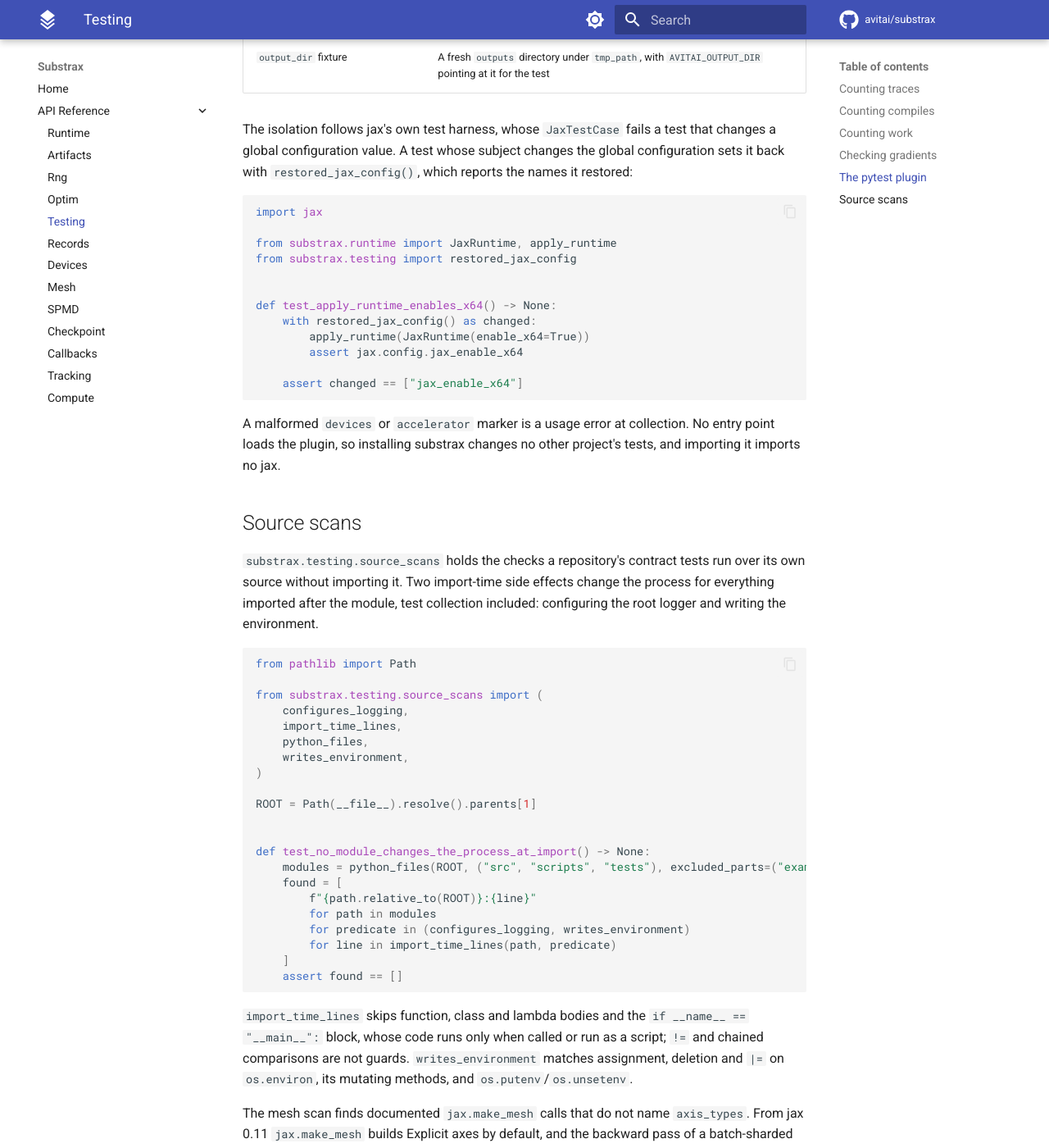
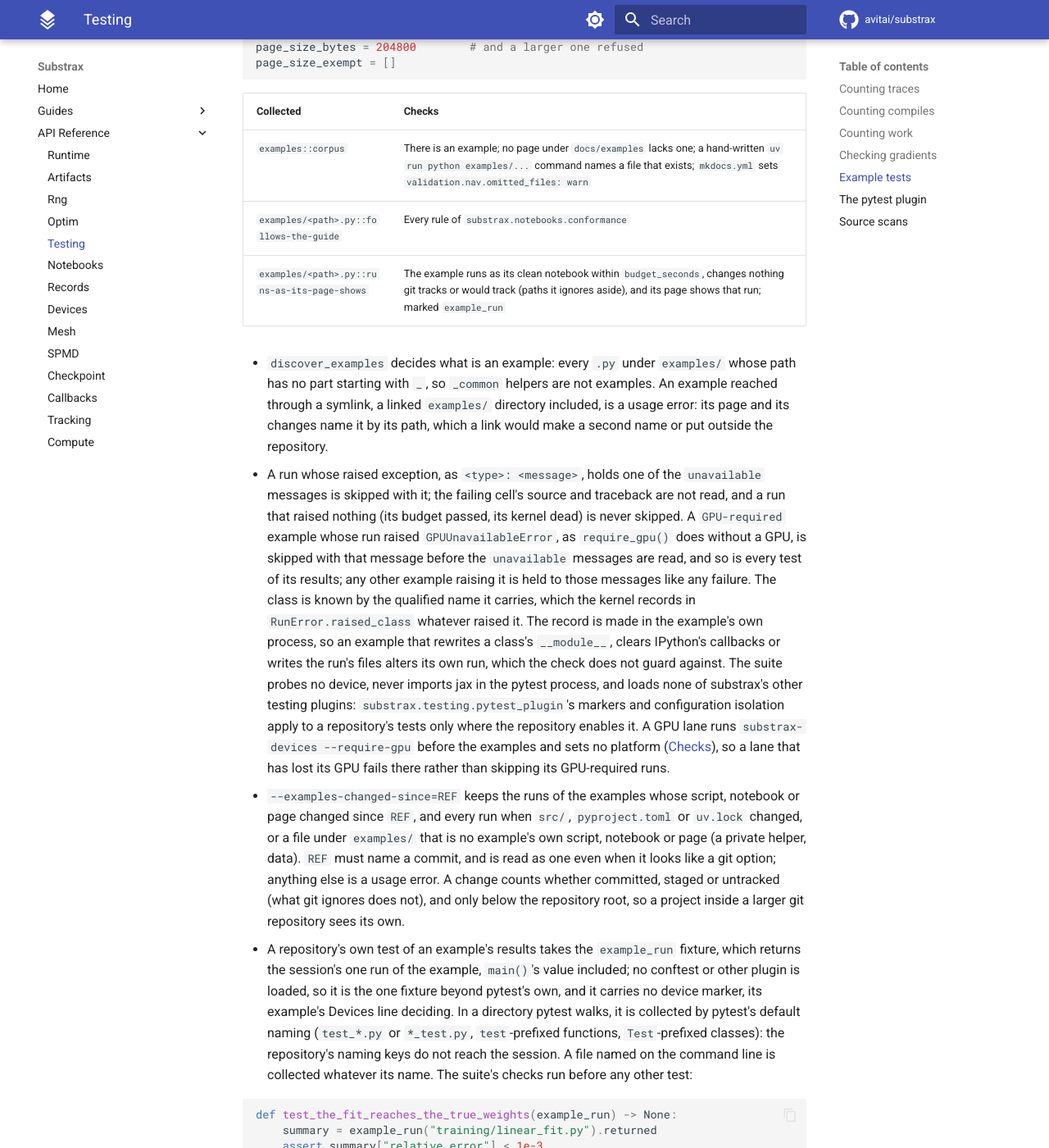
Before and after one commit to avitai/substrax, an MkDocs documentation site: the page built from docs/api/testing.md, in a window 1280 px wide and 1400 px high, scrolled down 4931 px. Shown: the whole window at 82% size. Built offline with MkDocs 1.6.1 and Material for MkDocs 9.7.7, drawn with Linux system fonts in a browser that asks for light colours; comment, search, counter and statistics services are not loaded; some of the changed text lies outside the part shown.

Commit message:
docs(notebooks): the shared example guide, its template and API page
docs/guides/writing-examples.md is the guide every repository's
examples follow, each mechanical rule tagged with the id of the check
that holds it, and docs/guides/example_template.py the starting point,
which follows every rule and runs. A test holds the guide's commands,
paths and tags to the code. The notebooks API page, the example tests
section of the testing page, the artifacts page and the README
describe the new package and how examples reach their pages.

````diff
--- a/docs/api/testing.md
+++ b/docs/api/testing.md
@@ -186,6 +186,78 @@ values. A gradient that is zero everywhere is refused unless `allow_zero=True`,
 ignores what is differentiated passes a finite-difference check. A function with a
 `jax.custom_vjp` has no forward mode; check it with `modes=("rev",)`.
 
+## Example tests
+
+A repository's example tests are a pytest plugin, configured in its pyproject and written nowhere
+else. `uv run substrax-notebooks test` loads it by name and runs pytest on `examples` and, where it
+exists, `tests/examples`, without the repository's pytest configuration or conftests, any other
+plugin, or the caller's `PYTEST_ADDOPTS` and `PYTEST_PLUGINS` (`examples_pytest_options` in
+`substrax.notebooks.cli`), so each kernel gets the environment a script run gets;
+`--changed-since REF` passes `--examples-changed-since=REF`, and PATHs, from the working directory
+and under the repository, replace the two directories. pytest reads a configuration file of
+substrax's that sets nothing, so none of the repository's ini keys (`addopts`, `filterwarnings`,
+`faulthandler_timeout`, `required_plugins`, `strict_config`) reaches the session, and takes the
+repository as its rootdir, whatever directory holds it; unusable settings are refused first.
+
+```toml
+[tool.pytest.ini_options]
+testpaths = ["tests"]                      # examples run apart:
+addopts = "--ignore=tests/examples"         # uv run substrax-notebooks test
+
+[tool.substrax.examples]
+source_url = "https://github.com/avitai/datarax/blob/main"
+budget_seconds = 600
+unavailable = ["wod_motion_tfrecord_path is not set"]
+page_size_warn_bytes = 102400   # the defaults: a larger page is written with a warning
+page_size_bytes = 204800        # and a larger one refused
+page_size_exempt = []
+```
+
+| Collected | Checks |
+| --- | --- |
+| `examples::corpus` | There is an example; no page under `docs/examples` lacks one; a hand-written `uv run python examples/...` command names a file that exists; `mkdocs.yml` sets `validation.nav.omitted_files: warn` |
+| `examples/<path>.py::follows-the-guide` | Every rule of `substrax.notebooks.conformance` |
+| `examples/<path>.py::runs-as-its-page-shows` | The example runs as its clean notebook within `budget_seconds`, changes nothing git tracks or would track (paths it ignores aside), and its page shows that run; marked `example_run` |
+
+- `discover_examples` decides what is an example: every `.py` under `examples/` whose path has no
+  part starting with `_`, so `_common` helpers are not examples. An example reached through a
+  symlink, a linked `examples/` directory included, is a usage error: its page and its changes
+  name it by its path, which a link would make a second name or put outside the repository.
+- A run whose raised exception, as `<type>: <message>`, holds one of the `unavailable` messages is
+  skipped with it; the failing cell's source and traceback are not read, and a run that raised
+  nothing (its budget passed, its kernel dead) is never skipped. A `GPU-required` example whose run
+  raised `GPUUnavailableError`, as `require_gpu()` does without a GPU, is skipped with that message
+  before the `unavailable` messages are read, and so is every test of its results; any other example
+  raising it is held to those messages like any failure. The class is known by the qualified name it
+  carries, which the kernel records in `RunError.raised_class` whatever raised it. The record is
+  made in the example's own process, so an example that rewrites a class's `__module__`, clears
+  IPython's callbacks or writes the run's files alters its own run, which the check does not guard
+  against. The suite probes no device, never imports jax in the pytest process, and loads none of
+  substrax's other testing plugins: `substrax.testing.pytest_plugin`'s markers and configuration
+  isolation apply to a repository's tests only where the repository enables it. A GPU lane runs
+  `substrax-devices --require-gpu` before the examples and sets no platform
+  ([Checks](../guides/writing-examples.md#checks)), so a lane that has lost its GPU fails there
+  rather than skipping its GPU-required runs.
+- `--examples-changed-since=REF` keeps the runs of the examples whose script, notebook or page
+  changed since `REF`, and every run when `src/`, `pyproject.toml` or `uv.lock` changed, or a file
+  under `examples/` that is no example's own script, notebook or page (a private helper, data). `REF`
+  must name a commit, and is read as one even when it looks like a git option; anything else is a
+  usage error. A change counts whether committed, staged or untracked (what git ignores does not),
+  and only below the repository root, so a project inside a larger git repository sees its own.
+- A repository's own test of an example's results takes the `example_run` fixture, which returns
+  the session's one run of the example, `main()`'s value included; no conftest or other plugin is
+  loaded, so it is the one fixture beyond pytest's own, and it carries no device marker, its
+  example's Devices line deciding. In a directory pytest walks, it is collected by pytest's default
+  naming (`test_*.py` or `*_test.py`, `test`-prefixed functions, `Test`-prefixed classes): the
+  repository's naming keys do not reach the session. A file named on the command line is collected
+  whatever its name. The suite's checks run before any other test:
+
+```python
+def test_the_fit_reaches_the_true_weights(example_run) -> None:
+    summary = example_run("training/linear_fit.py").returned
+    assert summary["relative_error"] < 1e-3
+```
+
 ## The pytest plugin
 
 Enable it in the top-level `conftest.py`:
@@ -292,4 +364,6 @@ shrinking what it reads.
 
 ::: substrax.examples
 
+::: substrax.testing.example_suite
+
 ::: substrax.testing.compute
--- a/mkdocs.yml
+++ b/mkdocs.yml
@@ -79,12 +79,15 @@ markdown_extensions:
 
 nav:
   - Home: index.md
+  - Guides:
+      - Writing examples: guides/writing-examples.md
   - API Reference:
       - Runtime: api/runtime.md
       - Artifacts: api/artifacts.md
       - Rng: api/rng.md
       - Optim: api/optim.md
       - Testing: api/testing.md
+      - Notebooks: api/notebooks.md
       - Records: api/records.md
       - Devices: api/devices.md
       - Mesh: api/mesh.md
--- a/pyproject.toml
+++ b/pyproject.toml
@@ -395,6 +395,10 @@ max-complexity = 10
 [tool.ruff.lint.per-file-ignores]
 # Action scripts report to the job log from main().
 ".github/actions/*/*.py" = ["T20"]
+# The rules the example format itself breaks (docs/guides/writing-examples.md): the first markdown
+# cell is the module docstring and opens with its # title (D212, D415), imports follow markdown
+# cells (E402), and main() prints the results the page shows (T201).
+"docs/guides/example_template.py" = ["D212", "D415", "E402", "T201"]
 "scripts/*" = ["T20"]
 "tests/*" = ["ANN", "D", "PLR2004", "S101"]
 
````
Also changed, not shown: CHANGELOG.md (+2 -0 lines), README.md (+2 -1 lines), docs/api/artifacts.md (+6 -15 lines), docs/api/notebooks.md (added, +47 -0 lines), docs/guides/example_template.py (added, +129 -0 lines), docs/guides/writing-examples.md (added, +302 -0 lines), 1 other file.
